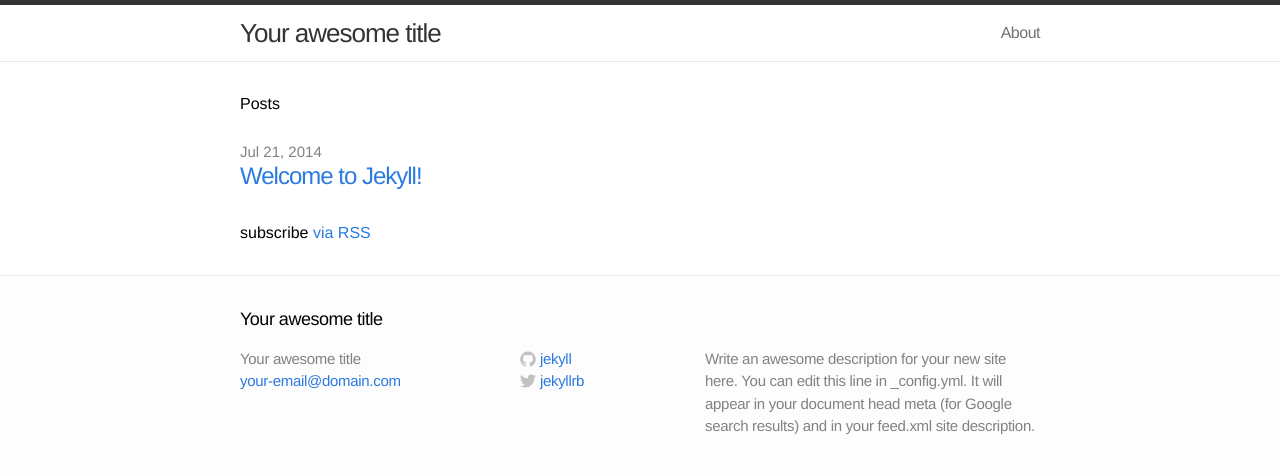
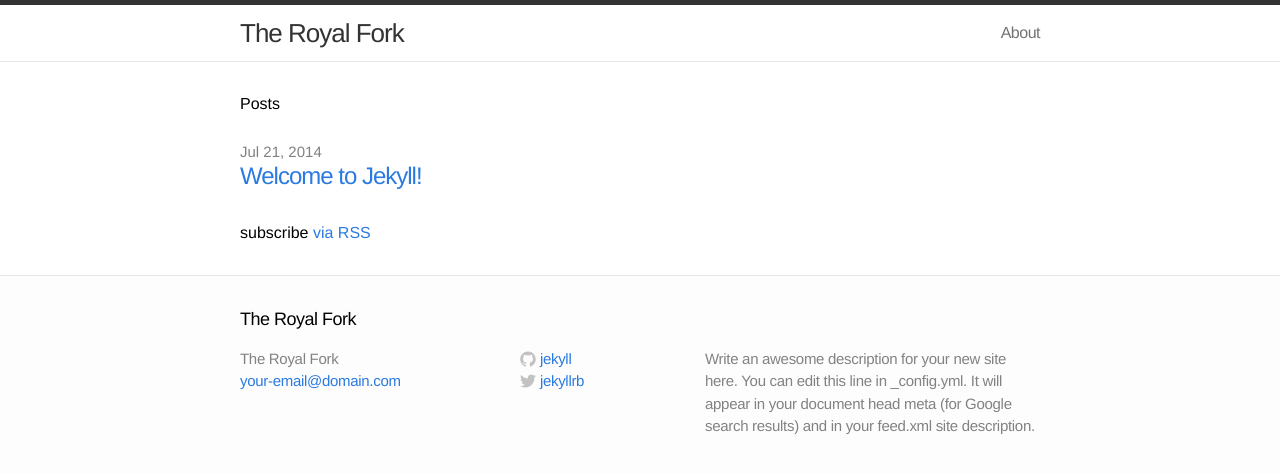
Before and after one commit to royalfork/royalfork.github.io, a Jekyll site: the page built from index.html, in a window 1280 px wide. Shown: the top 474 px of the page. Built offline with Jekyll 4.4.1, drawn with Linux system fonts in a browser that asks for light colours.

Commit message:
Created logo and name. Presenting: The Royal Fork

```diff
--- a/_config.yml
+++ b/_config.yml
@@ -1,5 +1,5 @@
 # Site settings
-title: Your awesome title
+title: The Royal Fork
 email: your-email@domain.com
 description: "Write an awesome description for your new site here. You can edit this line in _config.yml. It will appear in your document head meta (for Google search results) and in your feed.xml site description."
 baseurl: ""
```
Also changed, not shown: assets/imgs/logo.svg (added), 1 other file.
